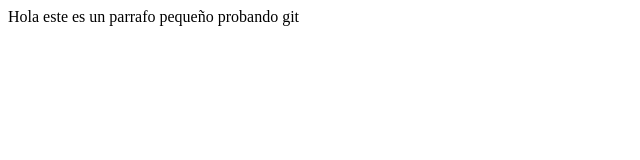
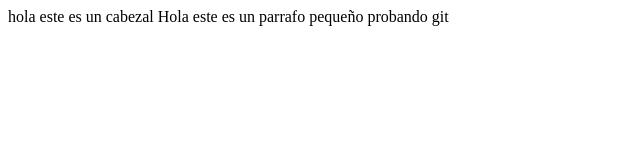
Before and after one commit to ddoyharzabal/ddoyharzabal, a plain HTML site: page index.html in a window 1280 px wide. Shown: the whole page, without its empty margins (0-640 px from the left). Drawn offline with Linux system fonts and the light colour scheme.

Commit message:
con parrafo

```diff
--- a/index.html
+++ b/index.html
@@ -1,7 +1,7 @@
 <html>
 <head>
 
-
+hola este es un cabezal
 
 </head>
 
```
